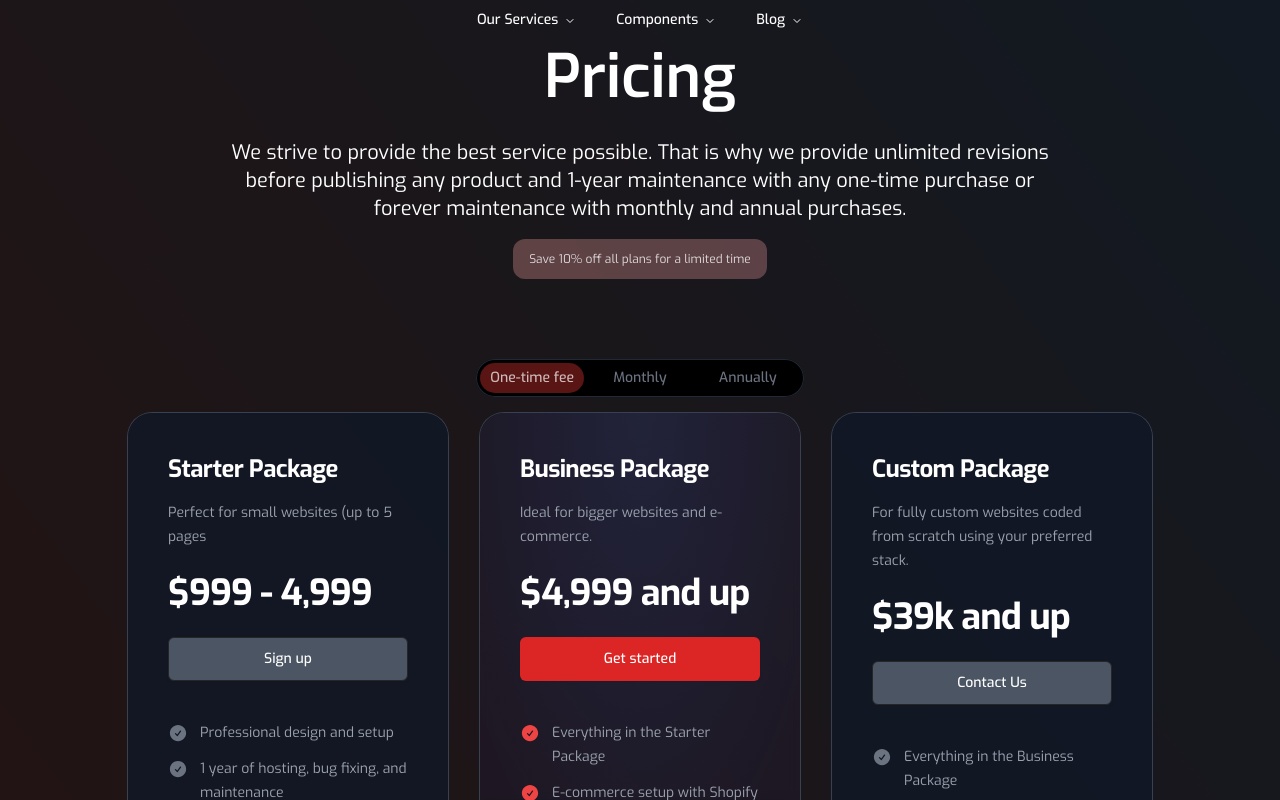
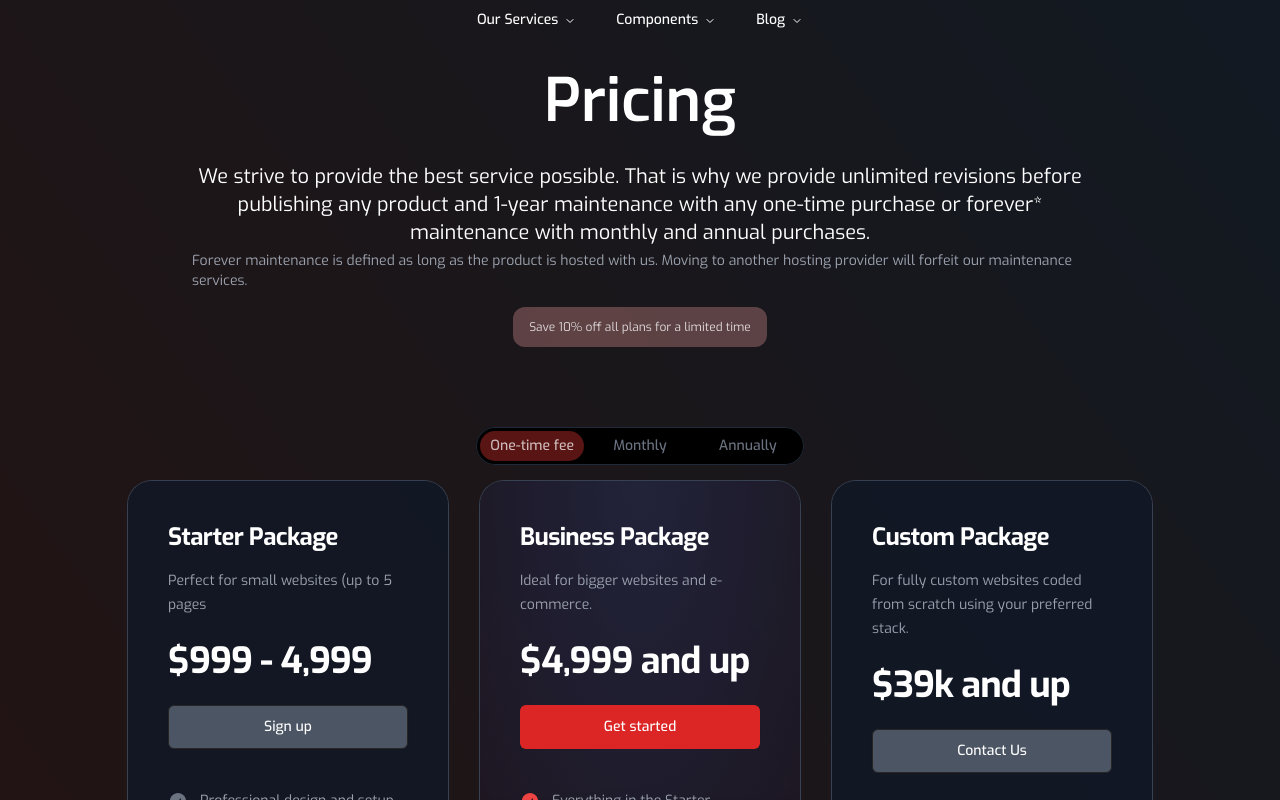
Before and after one commit to anthonyyoussef01/elkommos-web-design, a Next.js app: page /pricing in a window 1280 px wide. Shown: the top 800 px of the page. Built offline with nearby package versions, Linux system fonts and the light colour scheme.

Commit message:
Header Updates:
- The 'We Create' box links to the home page
- in the pricing page, there is margin spacing before the content / after the nav bar

```diff
--- a/app/(home)/components/our-services.tsx
+++ b/app/(home)/components/our-services.tsx
@@ -1,12 +1,13 @@
 export const OurServices = () => (
     <div className="flex gap-4 p-4 w-full h-full">
-        <div
+        <a
+            href="/"
             className={
                 'text-white font-bold text-3xl flex items-end justify-start p-4 w-56 h-[200px] rounded-md bg-gradient-to-br [background-size:150%] from-orange-400 via-fuchsia-600 to-cyan-400'
             }
         >
             We <br /> Create
-        </div>
+        </a>
         <div className={'flex flex-col gap-3'}>
             <div>
                 <h3 className={'dark:text-white text-neutral-950'}>Websites</h3>
--- a/app/pricing/page.tsx
+++ b/app/pricing/page.tsx
@@ -148,14 +148,18 @@
                     </Tab>
                 </Tabs>
             </Dropdown>
-            <div className="w-full flex flex-col items-center">
+
+            <div className="w-full flex flex-col items-center mt-6">
                 <div className="mx-auto max-w-7xl px-6 lg:px-8 flex flex-col items-center">
-                    <div className="w-full lg:w-auto mx-auto max-w-4xl lg:text-center">
-                        <h1 className="text-black dark:text-white text-4xl font-semibold max-w-xs sm:max-w-none md:text-6xl !leading-tight">
+                    <div className="w-full lg:w-auto mx-auto max-w-4xl lg:flex lg:flex-col lg:content-center text-center">
+                        <h1 className="text-black dark:text-white text-4xl font-semibold sm:max-w-none md:text-6xl !leading-tight">
                             Pricing
                         </h1>
-                        <p className="text-black dark:text-white mt-6 md:text-xl lg:text-center max-w-prose">
-                            We strive to provide the best service possible. That is why we provide unlimited revisions before publishing any product and 1-year maintenance with any one-time purchase or forever maintenance with monthly and annual purchases.
+                        <p className="text-black dark:text-white mt-6 md:text-xl lg:text-center">
+                            We strive to provide the best service possible. That is why we provide unlimited revisions before publishing any product and 1-year maintenance with any one-time purchase or forever* maintenance with monthly and annual purchases.
+                        </p>
+                        <p className="text-gray-500 dark:text-gray-400 mt-1 md:text-sm text-left">
+                            Forever maintenance is defined as long as the product is hosted with us. Moving to another hosting provider will forfeit our maintenance services.
                         </p>
                     </div>
 
--- /dev/null
+++ b/components/ui/label.tsx
@@ -0,0 +1,26 @@
+"use client"
+
+import * as React from "react"
+import * as LabelPrimitive from "@radix-ui/react-label"
+import { cva, type VariantProps } from "class-variance-authority"
+
+import { cn } from "@/lib/utils"
+
+const labelVariants = cva(
+  "text-sm font-medium leading-none peer-disabled:cursor-not-allowed peer-disabled:opacity-70"
+)
+
+const Label = React.forwardRef<
+  React.ElementRef<typeof LabelPrimitive.Root>,
+  React.ComponentPropsWithoutRef<typeof LabelPrimitive.Root> &
+    VariantProps<typeof labelVariants>
+>(({ className, ...props }, ref) => (
+  <LabelPrimitive.Root
+    ref={ref}
+    className={cn(labelVariants(), className)}
+    {...props}
+  />
+))
+Label.displayName = LabelPrimitive.Root.displayName
+
+export { Label }
--- /dev/null
+++ b/components/ui/radio-group.tsx
@@ -0,0 +1,44 @@
+"use client"
+
+import * as React from "react"
+import * as RadioGroupPrimitive from "@radix-ui/react-radio-group"
+import { Circle } from "lucide-react"
+
+import { cn } from "@/lib/utils"
+
+const RadioGroup = React.forwardRef<
+  React.ElementRef<typeof RadioGroupPrimitive.Root>,
+  React.ComponentPropsWithoutRef<typeof RadioGroupPrimitive.Root>
+>(({ className, ...props }, ref) => {
+  return (
+    <RadioGroupPrimitive.Root
+      className={cn("grid gap-2", className)}
+      {...props}
+      ref={ref}
+    />
+  )
+})
+RadioGroup.displayName = RadioGroupPrimitive.Root.displayName
+
+const RadioGroupItem = React.forwardRef<
+  React.ElementRef<typeof RadioGroupPrimitive.Item>,
+  React.ComponentPropsWithoutRef<typeof RadioGroupPrimitive.Item>
+>(({ className, ...props }, ref) => {
+  return (
+    <RadioGroupPrimitive.Item
+      ref={ref}
+      className={cn(
+        "aspect-square h-4 w-4 rounded-full border border-primary text-primary ring-offset-background focus:outline-none focus-visible:ring-2 focus-visible:ring-ring focus-visible:ring-offset-2 disabled:cursor-not-allowed disabled:opacity-50",
+        className
+      )}
+      {...props}
+    >
+      <RadioGroupPrimitive.Indicator className="flex items-center justify-center">
+        <Circle className="h-2.5 w-2.5 fill-current text-current" />
+      </RadioGroupPrimitive.Indicator>
+    </RadioGroupPrimitive.Item>
+  )
+})
+RadioGroupItem.displayName = RadioGroupPrimitive.Item.displayName
+
+export { RadioGroup, RadioGroupItem }
```
